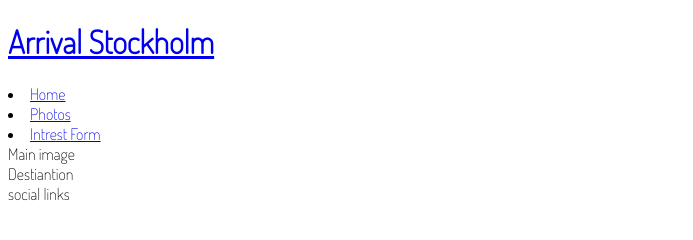
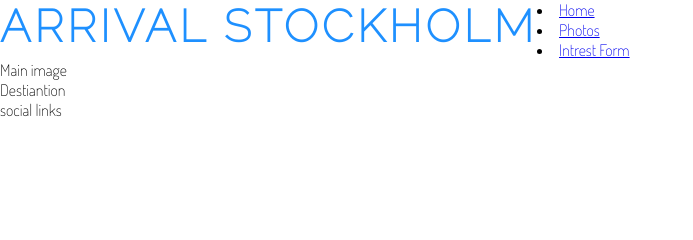
Before and after one commit to EmmaBergner/arrival, a plain HTML site: page index.html in a window 1280 px wide. Shown: the whole page, without its empty margins (0-693 px from the left). Drawn offline with Linux system fonts and the light colour scheme.

Commit message:
add style for heading and logo

```diff
--- a/assets/css/style.css
+++ b/assets/css/style.css
@@ -1,6 +1,27 @@
 @import url('https://fonts.googleapis.com/css2?family=Dosis:wght@200&family=Raleway:wght@100&display=swap');
+
+* {
+    margin: 0;
+    padding: 0;
+    border: none;
+}
 
 body {
     font-family: Dosis, sans-serif;
     font-weight: 300;
+    color: #000000;
 }
+
+/* headings and logo */
+
+h1, h2 {
+
+    font-family: Raleway, arial ;
+    text-transform: uppercase;
+    letter-spacing: 4px;
+    color: #1E90FF;
+}
+#logo {
+    float: left;
+    font-size: 280%;
+}
--- a/index.html
+++ b/index.html
@@ -13,7 +13,7 @@
 <body>
     <header>
         <a href="index.html">
-            <h1>Arrival Stockholm</h1>
+            <h1 id="logo">Arrival Stockholm</h1>
         </a>
         <nav>
         <un>
```
